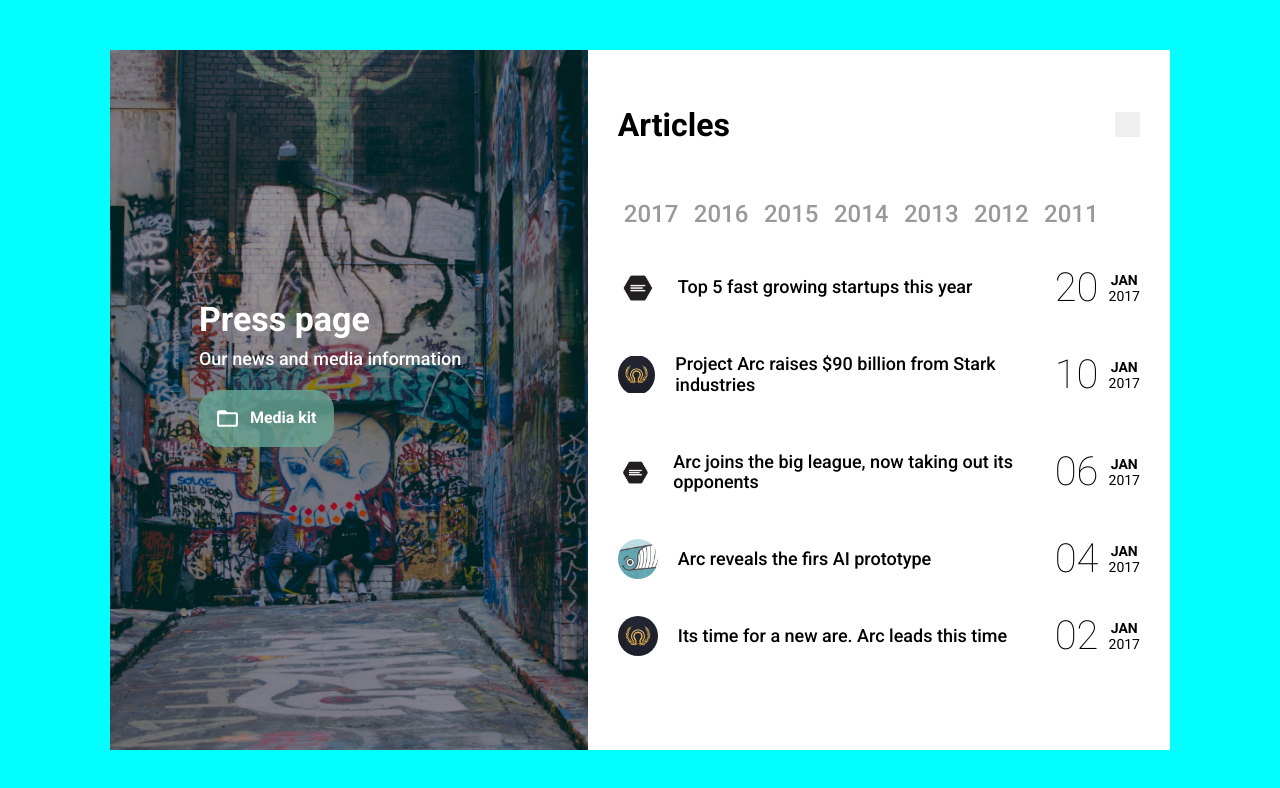
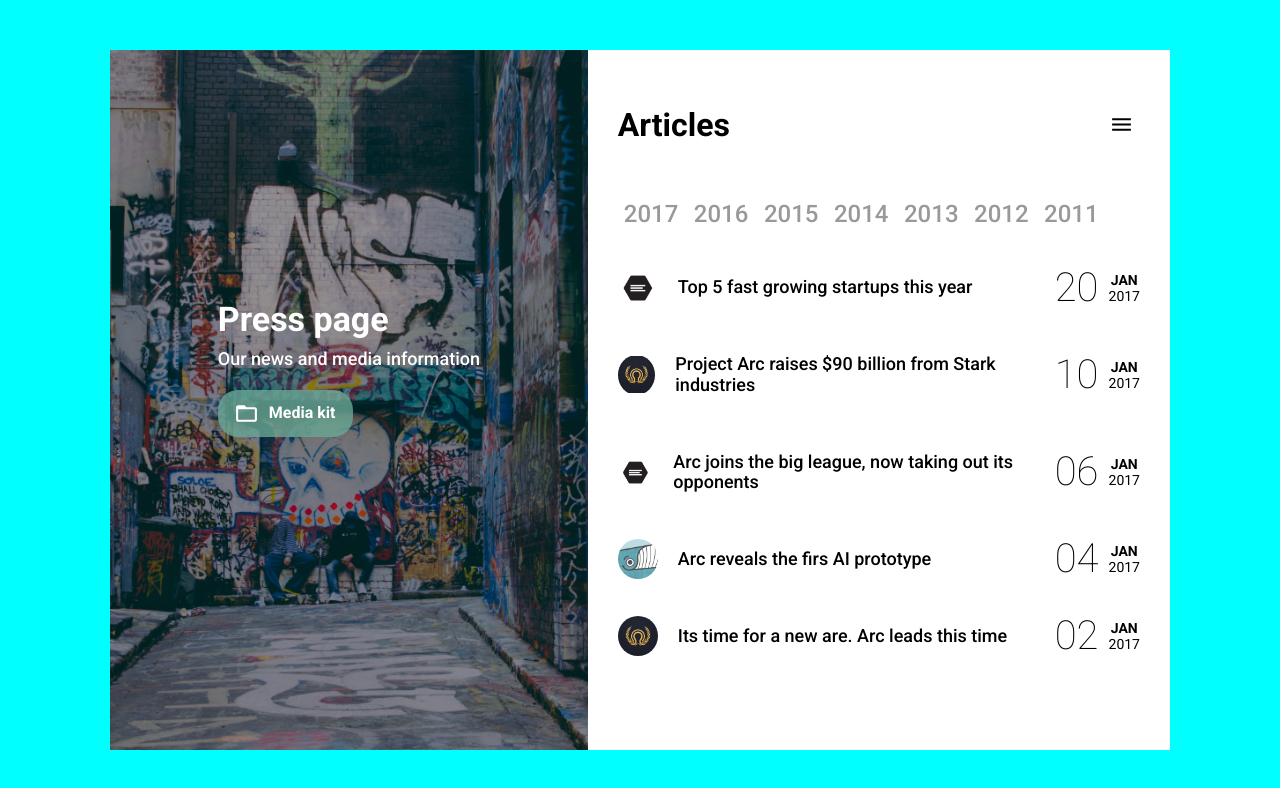
Before and after one commit to asrorkhujar/loyiha-maqolalar-spiskasi, a plain HTML site: page index.html in a window 1280 px wide. Drawn offline with Linux system fonts and the light colour scheme.

Commit message:
fixed left

```diff
--- a/css/styles.css
+++ b/css/styles.css
@@ -73,7 +73,7 @@ display: flex;
   align-items: center;
 }
 .article-left-head{
-  width: 300px;
+  /* margin-left: auto; */
 }
 
 .left-title{
@@ -94,7 +94,7 @@ display: flex;
   background-color: var(--bg-color-secondary);
   border: 1px solid transparent;
   border-radius: 20px;
-  padding: 15px 15px;
+  padding: 10px 15px;
   color: var(--text-color-white);
   display: flex;
   align-items: center;
@@ -144,11 +144,13 @@ display: flex;
   margin-bottom: 30px;
 }
 .article-menu{
-width: 25px;
-height: 25px;
-border: transparent;
-display:block;
+  background-color: transparent;
+  border: none;
   cursor: pointer;
+}
+
+.article-menu:hover{
+  opacity: 0.7;
 }
 .article-menu::before{
   content: "";
@@ -158,6 +160,7 @@ cursor: pointer;
   background-position: left;
   width: 25px;
   height: 25px;
+  display: block;
 }
 
 .years{
```
Lines whose indentation alone changed are shown as unchanged.
